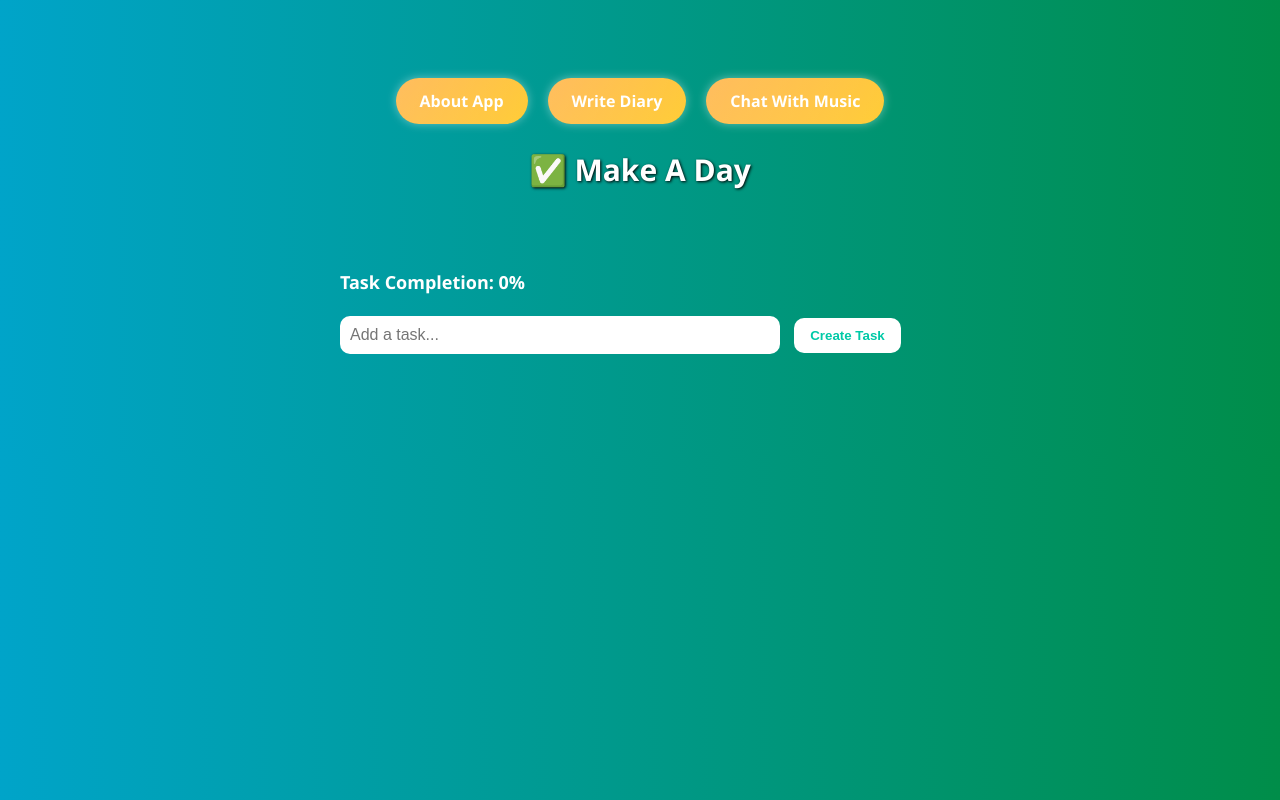
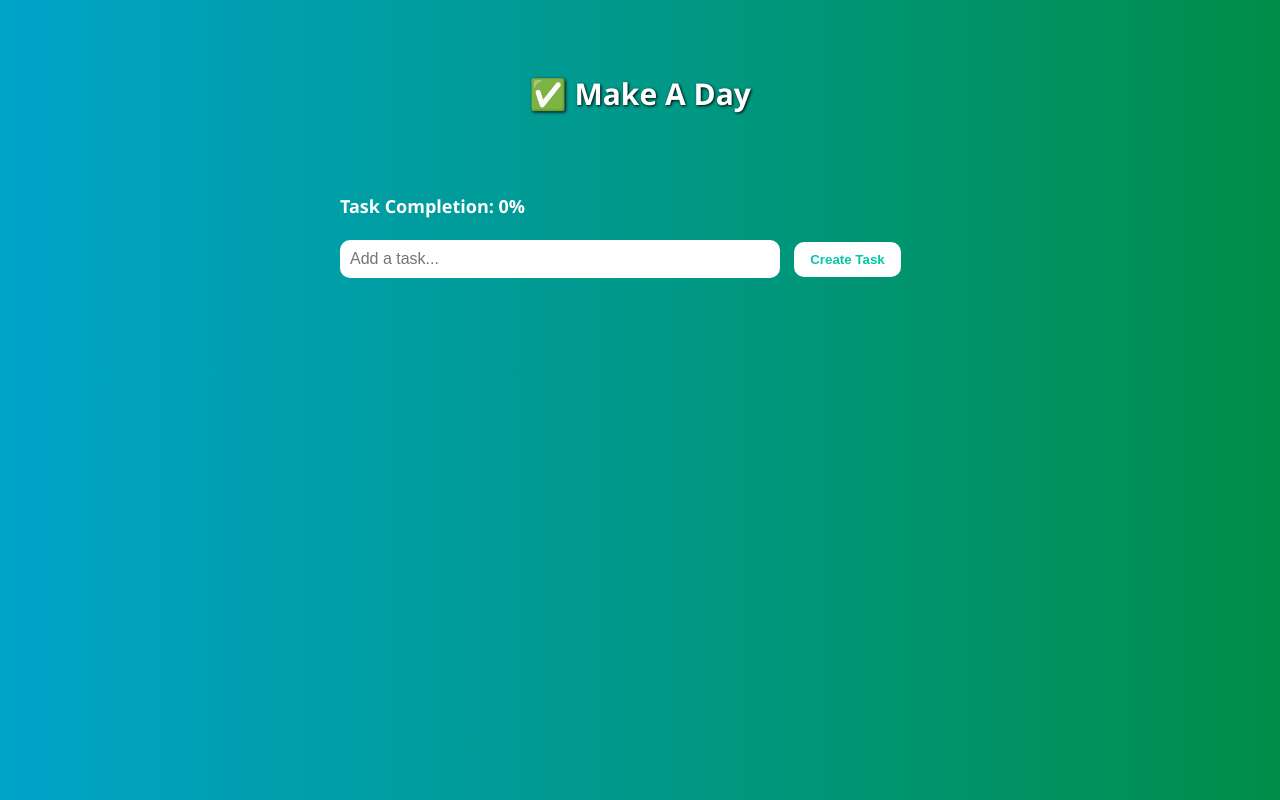
Before and after one commit to Ayus-gupta/DoToday, a plain HTML site: page task.html in a window 1280 px wide. Drawn offline with Linux system fonts and the light colour scheme.

Commit message:
Issu Fixed!!

```diff
--- a/task.html
+++ b/task.html
@@ -243,13 +243,7 @@
   </style>
 </head>
 <body>
-   <div id = "naive">
- <a href = "About-web.html">About App</a>
-   <a href = "diary.html">Write Diary</a>
 
-
-   <a href = "chatbox.html">Chat With Music</a>
-   </div>
 
 
   <h2>✅ Make A Day</h2>
```
